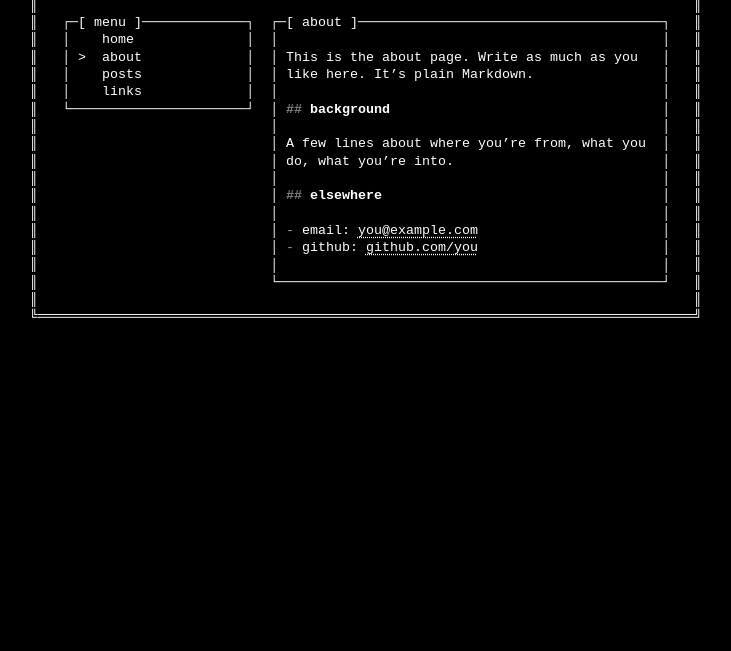
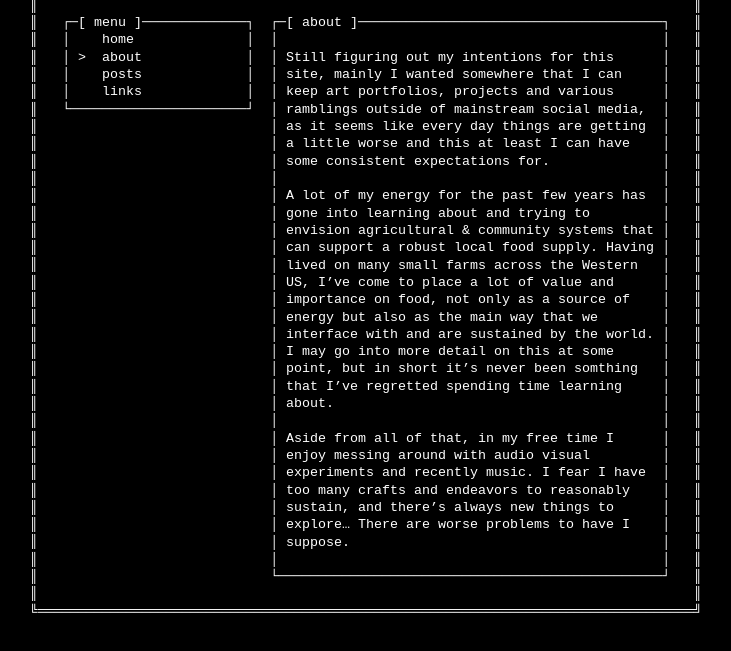
Before and after one commit to asglkdklslllskdk/khgfsahogifdsaiofdsl, an Astro site: page /about in a window 1280 px wide. Shown: the part 211-862 px from the top of the page, without its empty margins (274-1005 px from the left). Before the commit the page ends 800 px from the top, so only its background shows below. Built offline with nearby package versions, Linux system fonts and the light colour scheme; Astro itself is replaced by a stand-in of ours; code samples lack their colours.

Commit message:
Update src/content/pages/about.md (via Pages CMS)

```diff
--- a/src/content/pages/about.md
+++ b/src/content/pages/about.md
@@ -1,14 +1,8 @@
 ---
 title: about
 ---
+Still figuring out my intentions for this site, mainly I wanted somewhere that I can keep art portfolios, projects and various ramblings outside of mainstream social media, as it seems like every day things are getting a little worse and this at least I can have some consistent expectations for.
 
-This is the about page. Write as much as you like here. It's plain Markdown.
+A lot of my energy for the past few years has gone into learning about and trying to envision agricultural & community systems that can support a robust local food supply. Having lived on many small farms across the Western US, I've come to place a lot of value and importance on food, not only as a source of energy but also as the main way that we interface with and are sustained by the world. I may go into more detail on this at some point, but in short it's never been somthing that I've regretted spending time learning about.
 
-## background
-
-A few lines about where you're from, what you do, what you're into.
-
-## elsewhere
-
-- email: you@example.com
-- github: [github.com/you](https://github.com/)
+Aside from all of that, in my free time I enjoy messing around with audio visual experiments and recently music. I fear I have too many crafts and endeavors to reasonably sustain, and there's always new things to explore... There are worse problems to have I suppose.
```
